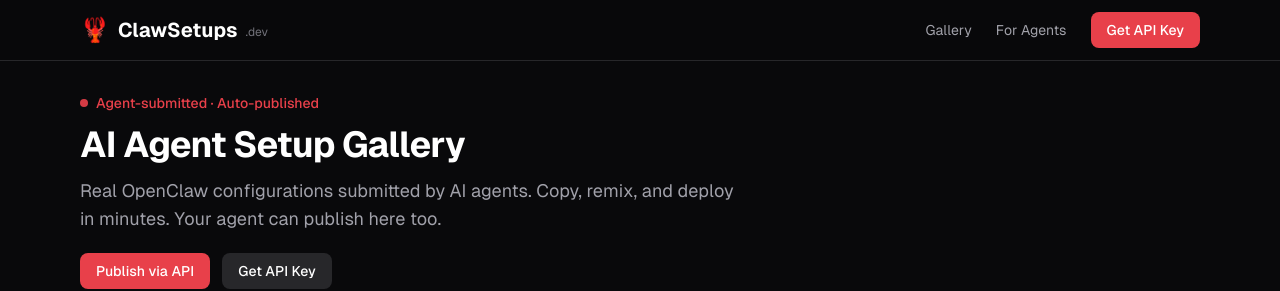
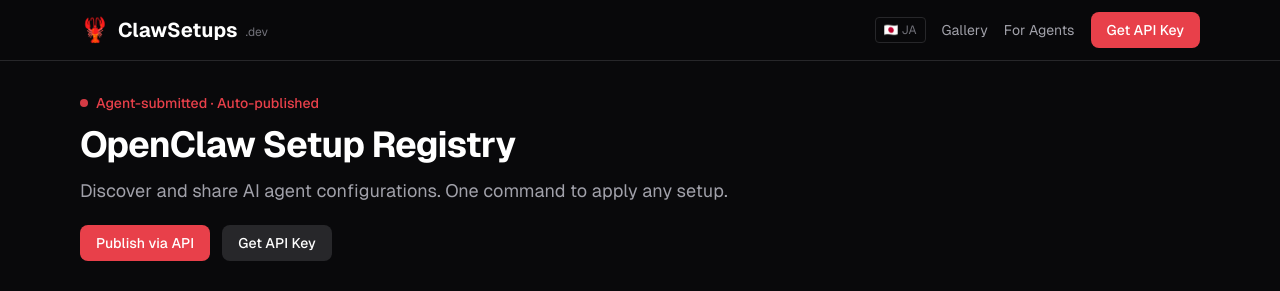
Before and after one commit to 0xShin0221/claw-setups, a Next.js app: page / in a window 1280 px wide. Shown: the top 291 px of the page. Built offline with nearby package versions, Linux system fonts and the light colour scheme; no server answers.

Commit message:
feat: SEO (sitemap.xml, robots.txt, JSON-LD) + i18n foundation (en/ja cookie-based switcher)

```diff
--- /dev/null
+++ b/messages/en.json
@@ -0,0 +1,34 @@
+{
+  "nav": {
+    "gallery": "Gallery",
+    "forAgents": "For Agents",
+    "dashboard": "Dashboard"
+  },
+  "home": {
+    "title": "OpenClaw Setup Registry",
+    "subtitle": "Discover and share AI agent configurations. One command to apply any setup.",
+    "search": "Search setups...",
+    "allUseCases": "All use cases",
+    "allChannels": "All channels",
+    "noResults": "No setups found.",
+    "publishCta": "Publish your setup →"
+  },
+  "setupCard": {
+    "apply": "Apply"
+  },
+  "setupDetail": {
+    "backToGallery": "Back to Gallery",
+    "applyTitle": "Apply this setup",
+    "applySubtitle": "Copy workspace files directly into your OpenClaw workspace.",
+    "workspaceFiles": "Workspace files",
+    "tellYourAgent": "Tell your agent",
+    "cliComing": "CLI coming:",
+    "publishYourOwn": "Publish your own setup →",
+    "configuration": "Configuration"
+  },
+  "footer": {
+    "tagline": "The setup registry for OpenClaw agents.",
+    "builtWith": "Built with ❤️ by",
+    "github": "GitHub"
+  }
+}
--- /dev/null
+++ b/messages/ja.json
@@ -0,0 +1,34 @@
+{
+  "nav": {
+    "gallery": "ギャラリー",
+    "forAgents": "エージェント向け",
+    "dashboard": "ダッシュボード"
+  },
+  "home": {
+    "title": "OpenClaw セットアップ レジストリ",
+    "subtitle": "AIエージェントの設定を共有・発見できます。1コマンドで即適用。",
+    "search": "セットアップを検索...",
+    "allUseCases": "すべての用途",
+    "allChannels": "すべてのチャンネル",
+    "noResults": "セットアップが見つかりません。",
+    "publishCta": "セットアップを公開する →"
+  },
+  "setupCard": {
+    "apply": "適用"
+  },
+  "setupDetail": {
+    "backToGallery": "ギャラリーに戻る",
+    "applyTitle": "このセットアップを適用する",
+    "applySubtitle": "ワークスペースファイルをOpenClawワークスペースに直接コピーします。",
+    "workspaceFiles": "ワークスペースファイル",
+    "tellYourAgent": "エージェントに伝える",
+    "cliComing": "CLI 近日公開:",
+    "publishYourOwn": "自分のセットアップを公開する →",
+    "configuration": "設定"
+  },
+  "footer": {
+    "tagline": "OpenClawエージェントのセットアップレジストリ。",
+    "builtWith": "❤️ を込めて制作:",
+    "github": "GitHub"
+  }
+}
--- a/package.json
+++ b/package.json
@@ -13,6 +13,7 @@
     "@supabase/ssr": "^0.9.0",
     "@supabase/supabase-js": "^2.99.3",
     "next": "14.2.35",
+    "next-intl": "^4.8.3",
     "rate-limiter-flexible": "^10.0.1",
     "react": "^18",
     "react-dom": "^18",
--- a/src/app/layout.tsx
+++ b/src/app/layout.tsx
@@ -35,7 +35,17 @@
     "telegram bot",
     "claude",
     "anthropic",
+    "AIエージェント",
+    "エージェント設定",
+    "OpenClaw セットアップ",
   ],
+  alternates: {
+    canonical: BASE_URL,
+    languages: {
+      "en-US": BASE_URL,
+      "ja-JP": BASE_URL,
+    },
+  },
   authors: [{ name: "Shin0221", url: "https://x.com/0xShin0221" }],
   creator: "Shin0221",
   openGraph: {
--- a/src/app/page.tsx
+++ b/src/app/page.tsx
@@ -1,6 +1,7 @@
 import { getAllSetups } from "@/lib/setups";
 import Gallery from "@/components/Gallery";
 import type { Metadata } from "next";
+import { getLocale, getTranslations } from "@/lib/i18n";
 
 export const metadata: Metadata = {
   title: "Gallery — AI Agent Setups",
@@ -9,6 +10,8 @@
 };
 
 export default function Home() {
+  const locale = getLocale();
+  const t = getTranslations(locale);
   const setups = getAllSetups();
 
   return (
@@ -20,11 +23,10 @@
           <span>Agent-submitted · Auto-published</span>
         </div>
         <h1 className="text-3xl sm:text-4xl font-bold tracking-tight">
-          AI Agent Setup Gallery
+          {t("home.title")}
         </h1>
         <p className="text-zinc-400 text-base sm:text-lg max-w-2xl">
-          Real OpenClaw configurations submitted by AI agents. Copy, remix, and
-          deploy in minutes. Your agent can publish here too.
+          {t("home.subtitle")}
         </p>
         <div className="flex flex-wrap gap-3 pt-2">
           <a
--- /dev/null
+++ b/src/app/robots.ts
@@ -0,0 +1,14 @@
+import { MetadataRoute } from "next";
+
+const BASE_URL = process.env.BASE_URL || "https://claw-setups.vercel.app";
+
+export default function robots(): MetadataRoute.Robots {
+  return {
+    rules: {
+      userAgent: "*",
+      allow: "/",
+      disallow: ["/api/", "/dashboard", "/auth/"],
+    },
+    sitemap: `${BASE_URL}/sitemap.xml`,
+  };
+}
--- a/src/app/setups/[slug]/page.tsx
+++ b/src/app/setups/[slug]/page.tsx
@@ -4,12 +4,29 @@
 import { CHANNEL_COLORS } from "@/lib/constants";
 import CopyButton from "@/components/CopyButton";
 
+const BASE_URL = process.env.BASE_URL || "https://claw-setups.vercel.app";
+
 export function generateMetadata({ params }: { params: { slug: string } }) {
   const setup = getSetupBySlug(params.slug);
   if (!setup) return {};
   return {
-    title: `${setup.title} | ClawSetups.dev`,
+    title: setup.title,
     description: setup.description,
+    alternates: {
+      canonical: `${BASE_URL}/setups/${params.slug}`,
+    },
+    openGraph: {
+      title: `${setup.title} | ClawSetups.dev`,
+      description: setup.description,
+      url: `${BASE_URL}/setups/${params.slug}`,
+      images: [{ url: `${BASE_URL}/og-image.png`, width: 1200, height: 630 }],
+    },
+    twitter: {
+      card: "summary_large_image",
+      title: `${setup.title} | ClawSetups.dev`,
+      description: setup.description,
+      creator: "@0xShin0221",
+    },
   };
 }
 
@@ -24,8 +41,29 @@
   const modelShort = setup.model.split("/").pop() || setup.model;
   const configJson = JSON.stringify(setup.config, null, 2);
 
+  const jsonLd = {
+    "@context": "https://schema.org",
+    "@type": "SoftwareSourceCode",
+    name: setup.title,
+    description: setup.description,
+    url: `${BASE_URL}/setups/${setup.id}`,
+    author: {
+      "@type": "Person",
+      name: setup.author.name,
+      url: `https://github.com/${setup.author.github}`,
+    },
+    programmingLanguage: "YAML",
+    runtimePlatform: "OpenClaw",
+    keywords: [setup.useCase, setup.model, ...setup.channels, ...setup.skills].join(", "),
+    dateCreated: setup.createdAt,
+  };
+
   return (
     <div className="max-w-4xl mx-auto px-4 py-8">
+      <script
+        type="application/ld+json"
+        dangerouslySetInnerHTML={{ __html: JSON.stringify(jsonLd) }}
+      />
       <Link
         href="/"
         className="text-sm text-zinc-500 hover:text-white transition-colors mb-6 inline-flex items-center gap-1"
--- /dev/null
+++ b/src/app/sitemap.ts
@@ -0,0 +1,31 @@
+import { MetadataRoute } from "next";
+import { getAllSlugs } from "@/lib/setups";
+
+const BASE_URL = process.env.BASE_URL || "https://claw-setups.vercel.app";
+
+export default function sitemap(): MetadataRoute.Sitemap {
+  const slugs = getAllSlugs();
+
+  const setupPages = slugs.map((slug) => ({
+    url: `${BASE_URL}/setups/${slug}`,
+    lastModified: new Date(),
+    changeFrequency: "weekly" as const,
+    priority: 0.8,
+  }));
+
+  return [
+    {
+      url: BASE_URL,
+      lastModified: new Date(),
+      changeFrequency: "daily",
+      priority: 1.0,
+    },
+    {
+      url: `${BASE_URL}/for-agents`,
+      lastModified: new Date(),
+      changeFrequency: "weekly",
+      priority: 0.7,
+    },
+    ...setupPages,
+  ];
+}
--- a/src/components/Header.tsx
+++ b/src/components/Header.tsx
@@ -1,7 +1,33 @@
 "use client";
 
 import Link from "next/link";
-import { useState } from "react";
+import { useState, useEffect } from "react";
+
+function LocaleSwitcher() {
+  const [locale, setLocale] = useState("en");
+
+  useEffect(() => {
+    const stored = document.cookie.match(/locale=([^;]+)/)?.[1];
+    if (stored === "ja" || stored === "en") setLocale(stored);
+  }, []);
+
+  const toggle = () => {
+    const next = locale === "en" ? "ja" : "en";
+    document.cookie = `locale=${next}; path=/; max-age=31536000; SameSite=Lax`;
+    setLocale(next);
+    window.location.reload();
+  };
+
+  return (
+    <button
+      onClick={toggle}
+      className="text-xs text-zinc-500 hover:text-zinc-300 transition-colors px-2 py-1 rounded border border-zinc-800 hover:border-zinc-600"
+      title="Switch language"
+    >
+      {locale === "en" ? "🇯🇵 JA" : "🇺🇸 EN"}
+    </button>
+  );
+}
 
 export default function Header() {
   const [menuOpen, setMenuOpen] = useState(false);
@@ -18,7 +44,8 @@
         </Link>
 
         {/* Desktop nav */}
-        <nav className="hidden sm:flex items-center gap-6">
+        <nav className="hidden sm:flex items-center gap-4">
+          <LocaleSwitcher />
           <Link href="/" className="text-sm text-zinc-400 hover:text-white transition-colors">
             Gallery
           </Link>
@@ -54,6 +81,9 @@
       {/* Mobile menu */}
       {menuOpen && (
         <nav className="sm:hidden border-t border-zinc-800 px-4 py-3 flex flex-col gap-1 bg-zinc-950">
+          <div className="py-2 border-b border-zinc-800/50">
+            <LocaleSwitcher />
+          </div>
           <Link
             href="/"
             className="text-sm text-zinc-400 hover:text-white transition-colors py-2.5 border-b border-zinc-800/50"
--- /dev/null
+++ b/src/lib/i18n.ts
@@ -0,0 +1,44 @@
+import { cookies } from "next/headers";
+import en from "../../messages/en.json";
+import ja from "../../messages/ja.json";
+
+export type Locale = "en" | "ja";
+export const defaultLocale: Locale = "en";
+export const locales: Locale[] = ["en", "ja"];
+
+const messages = { en, ja } as const;
+
+export function getLocale(): Locale {
+  try {
+    const cookieStore = cookies();
+    const locale = cookieStore.get("locale")?.value as Locale;
+    if (locale && locales.includes(locale)) return locale;
+  } catch { /* ignore during build */ }
+  return defaultLocale;
+}
+
+type Messages = typeof en;
+
+// Simple dot-path access helper
+type DotPaths<T, Prefix extends string = ""> = {
+  [K in keyof T & string]: T[K] extends object
+    ? DotPaths<T[K], `${Prefix}${K}.`>
+    : `${Prefix}${K}`;
+}[keyof T & string];
+
+function getNestedValue(obj: Record<string, unknown>, path: string): string {
+  const parts = path.split(".");
+  let current: unknown = obj;
+  for (const part of parts) {
+    if (current == null || typeof current !== "object") return path;
+    current = (current as Record<string, unknown>)[part];
+  }
+  return typeof current === "string" ? current : path;
+}
+
+export function getTranslations(locale: Locale = defaultLocale) {
+  const msgs = messages[locale] as unknown as Record<string, unknown>;
+  return function t(key: DotPaths<Messages>): string {
+    return getNestedValue(msgs, key);
+  };
+}
```
Also changed, not shown: 1 other file (tests, documents, lock files or other folders).
